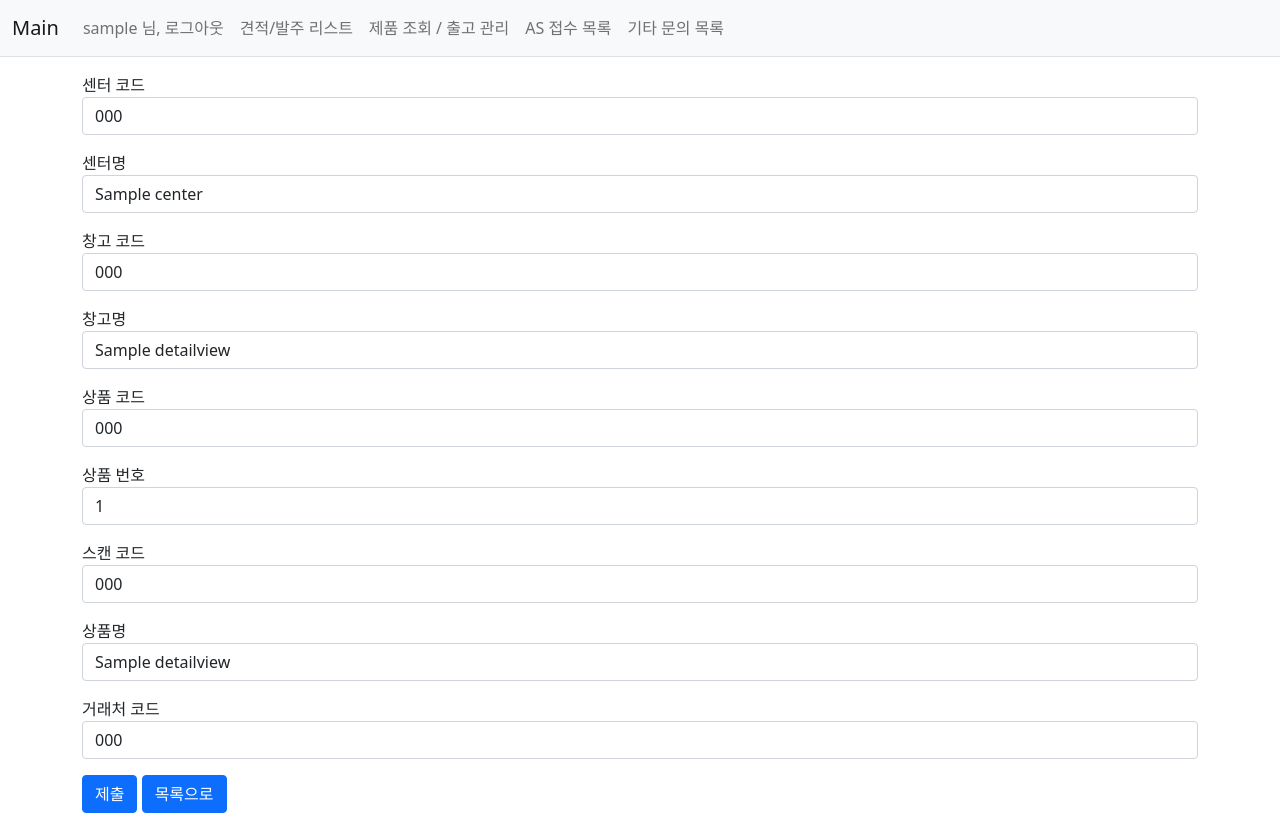
After one commit to koldb/insungcrm, a Django app: template config/templates/isscm/product_db_modify.html in a window 1280 px wide. The commit adds this page. Run offline with Django 4.2, Linux system fonts and the light colour scheme; the template is opened without the code that fills it: most values are stand-ins (such as "Sample title", 1, 10 or a date in 2020); some libraries are stand-ins or nearby versions.

Commit message:
제품명 db 수정기능 추가

```diff
--- a/config/isscm/urls.py
+++ b/config/isscm/urls.py
@@ -27,6 +27,7 @@ urlpatterns = [
     path('product_modify/<int:pk>/', views.product_modify, name='product_modify'),
     path('product_delete/<int:pk>/<int:sid>/', views.product_delete, name='product_delete'),
     path('product_db_insert/', views.product_db_insert, name='product_db_insert'),
+    path('product_db_modify/<int:pk>/', views.product_db_modify, name='product_db_modify'),
     path('product_db_list/', views.product_db_list, name='product_db_list'),
     path('product_db_delete/<int:pk>/', views.product_db_delete, name='product_db_delete'),
     path('product_info_excel/', views.product_info_excel, name='product_info_excel'),
--- a/config/templates/isscm/product_db_list.html
+++ b/config/templates/isscm/product_db_list.html
@@ -61,7 +61,7 @@
         </thead>
         <tbody>
         {% for list in productlist %}
-        <tr class="m" style="text-align:center;" >
+        <tr class="m" style="text-align:center;"  onclick="location.href='{% url 'isscm:product_db_modify' list.no %}'">
             <td>{{ forloop.counter }}</td>
             <td>{{ list.center_code }}</td>
             <td>{{ list.center }}</td>
--- /dev/null
+++ b/config/templates/isscm/product_db_modify.html
@@ -0,0 +1,86 @@
+{% extends "base/base2.html" %}
+{% block content %}
+
+<style xmlns="http://www.w3.org/1999/html">
+  table {
+    width: 100%;
+    border: 1px solid #dcdcdc;
+    border-collapse: collapse;
+  }
+  th, td {
+    border: 1px solid #dcdcdc;
+    text-align: center;
+  }
+  textarea {
+    width: 100%;
+    height: 10em;
+  }
+
+</style>
+
+
+<script type="text/javascript">
+   $(function() {
+    $("input:text").keydown(function(evt) {
+        if (evt.keyCode == 13) return false; });
+
+    $("#product_name").autocomplete({
+          source: '{% url 'isscm:searchData' %}',
+          minLength: 1
+       });
+ });
+</script>
+
+
+
+<!--제품 DB 수정 페이지-->
+<div class="container my-3">
+    <form method="post" action="{% url 'isscm:product_db_modify' detailview.no %}" id="frm">
+        {% csrf_token %}
+        <div class="mb-3">
+            <label for="center_code">센터 코드</label>
+            <input type="text" class="form-control" name="center_code" id="center_code" value="{{detailview.center_code}}">
+        </div>
+        <div class="mb-3">
+            <label for="center">센터명</label>
+            <input type="text" class="form-control" name="center" id="center" value="{{detailview.center}}">
+        </div>
+        <div class="mb-3">
+            <label for="warehouse_code">창고 코드</label>
+            <input type="text" class="form-control" name="warehouse_code" id="warehouse_code" value="{{detailview.warehouse_code}}">
+        </div>
+        <div class="mb-3">
+            <label for="warehouse_name">창고명</label>
+            <input type="text" class="form-control" name="warehouse_name" id="warehouse_name" value="{{detailview.warehouse_name}}">
+        </div>
+        <div class="mb-3">
+            <label for="product_code">상품 코드</label>
+            <input type="text" class="form-control" name="product_code" id="product_code" value="{{detailview.product_code}}">
+        </div>
+        <div class="mb-3">
+            <label for="product_num">상품 번호</label>
+            <input type="text" class="form-control" name="product_num" id="product_num" value="{{detailview.product_num}}">
+        </div>
+        <div class="mb-3">
+            <label for="scan_code">스캔 코드</label>
+            <input type="text" class="form-control" name="scan_code" id="scan_code" value="{{detailview.scan_code}}">
+        </div>
+        <div class="mb-3">
+            <label for="product_name">상품명</label>
+            <input type="text" class="form-control" name="product_name" id="product_name" value="{{detailview.product_name}}" required >
+        </div>
+        <div class="mb-3">
+            <label for="account_code">거래처 코드</label>
+            <input type="text" class="form-control" name="account_code" id="account_code" value="{{detailview.account_code}}">
+        </div>
+
+         <div >
+            <button type="submit" class="btn btn-primary"  id="myBtn">제출</button>
+            <input type="button" class="btn btn-primary" onclick="location.href='{% url 'isscm:product_db_list' %}'" value="목록으로">
+        </div>
+
+    </form>
+</div>
+
+
+{% endblock %}
```
Also changed, not shown: config/isscm/views.py (+38 -10 lines).
